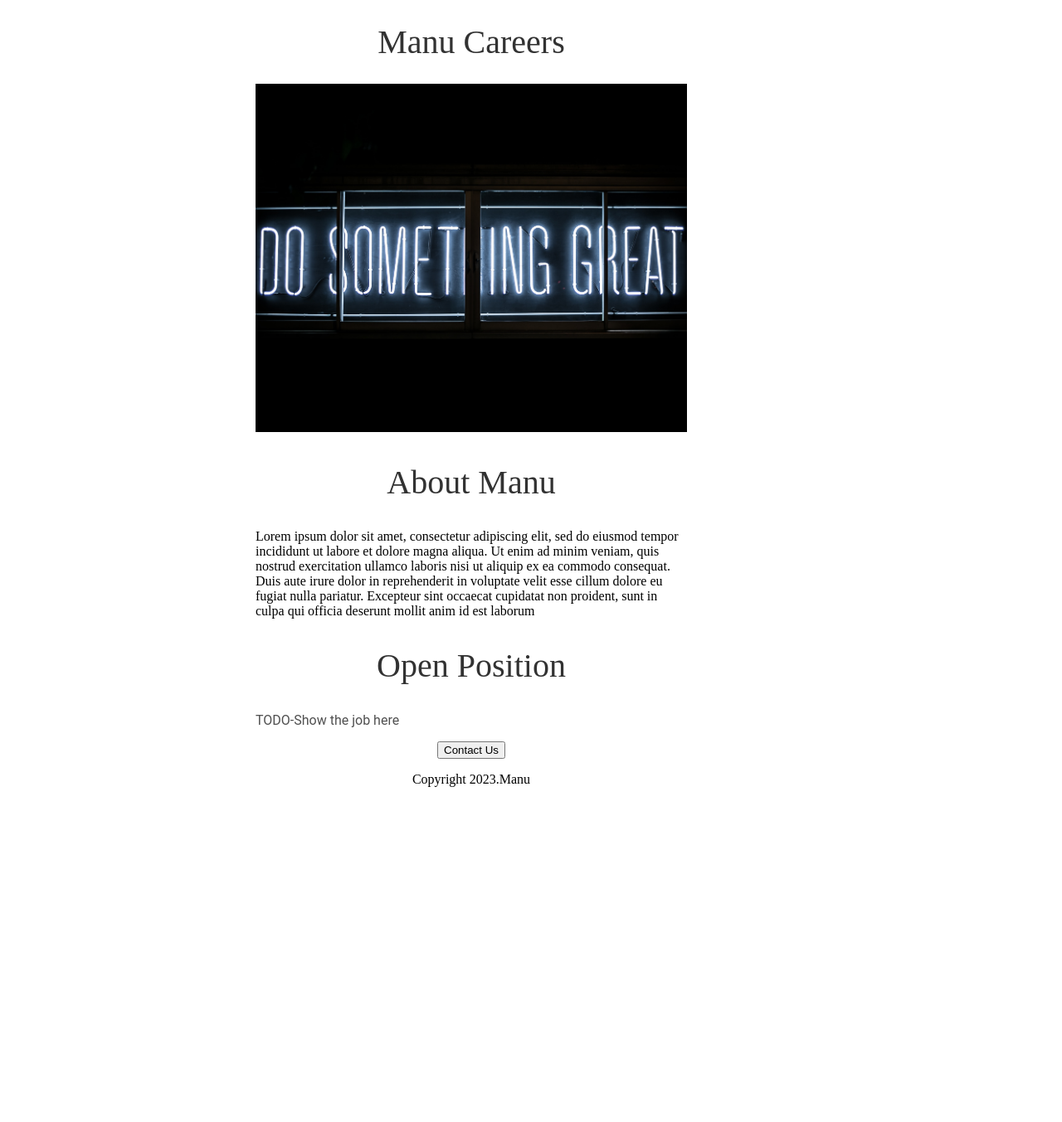
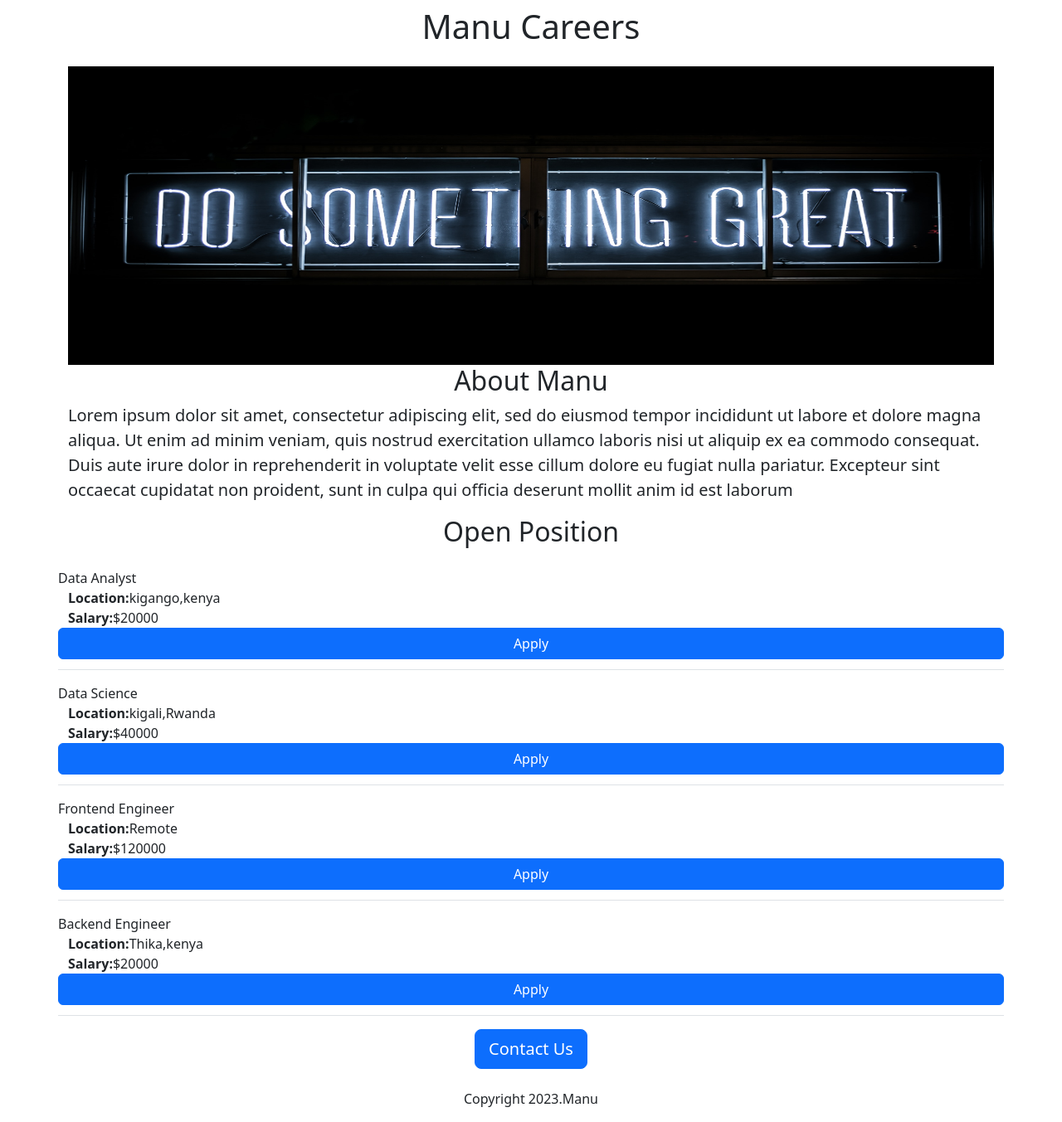
Before and after one commit to wilson-ty/manu---career--webite-v2, a Flask app: page / in a window 1280 px wide. Shown: the whole page at 83% size. Before the commit the page ends 949 px from the top, so only its background shows below. Run offline with Flask 2, Linux system fonts and the light colour scheme.

Commit message:
added dynamic data and API route
running

```diff
--- a/app.py
+++ b/app.py
@@ -1,10 +1,40 @@
-from flask import Flask, render_template
+from flask import Flask, render_template, jsonify
 
 app = Flask(__name__)
 
+JOBS = [
+  {
+   'id' : 1,
+   'title' : 'Data Analyst',
+   'location': 'kigango,kenya',
+   'salary': '$20000'
+  },
+  {
+  'id' : 2,
+   'title' : 'Data Science',
+   'location': 'kigali,Rwanda',
+   'salary': '$40000'
+  },
+  {'id' : 3,
+   'title' : 'Frontend Engineer',
+   'location': 'Remote',
+   'salary': '$120000'
+  },
+
+  {'id' : 4,
+   'title' : 'Backend Engineer',
+   'location': 'Thika,kenya',
+   'salary': '$20000'
+  },
+]
+
 @app.route("/")
-def hello_world():
-   return render_template('home.html')
+def hello_manu():
+   return render_template('home.html',jobs=JOBS)
+
+@app.route("/api/jobs")
+def list_jobs():
+   return jsonify(JOBS)
 
 if __name__=="__main__":
   app.run(host='0.0.0.0', debug=True )
--- a/templates/home.html
+++ b/templates/home.html
@@ -2,54 +2,36 @@
 <html>
   <head>
     <title>Manu Carreers</title>
-    <style>
-      h1,h2 {
-        font-size: 40px;
-        font: family Roboto;
-        font-weight:normal;
-        color: rgb(50,50,50);
-        text-align:center;
-      }
-      #banner{
-        width: 100%;
-        height: 420px;
-        object-fit:cover;
-      }
-      h2 {
-        font- family:Roboto;
-        font-size: 32px
-        color:rgb(100,100,100);
-        text-align:center
-        font-weight:normal
+     <meta charset="utf-8">
+    <meta http-equiv="X-UA-Compatible" content="IE=edge">
+    <meta name="viewport" content="width=device-width, initial-scale=1">
+    <link href="https://cdn.jsdelivr.net/npm/bootstrap@5.3.0-alpha3/dist/css/bootstrap.min.css" rel="stylesheet" integrity="sha384-KK94CHFLLe+nY2dmCWGMq91rCGa5gtU4mk92HdvYe+M/SXH301p5ILy+dN9+nJOZ" crossorigin="anonymous">
 
-      }
-      .bodytext {
-        font-family: Roboto;
-        color: rgb(80,80,80);
-      }
-      #container{
-        max-width: 520px;
-        margin-left: 300px;
-
-
-      }
-
-    </style>
   </head>
   <body>
 
-    <div id="container">
-    <h1>Manu Careers</h1>
+    <div class="container">
+    <h1 class="text-center mt-2 mb-4" >Manu Careers</h1>
 
-    <img id="banner" src="https://wilson-manu-career-4.emmanuelmwaura.repl.co/static/banner.jpg.jpg/" height="220">
-    <h2>About Manu</h2>
-      <p class="bodytext">
-    <p>Lorem ipsum dolor sit amet, consectetur adipiscing elit, sed do eiusmod tempor incididunt ut labore et dolore magna aliqua. Ut enim ad minim veniam, quis nostrud exercitation ullamco laboris nisi ut aliquip ex ea commodo consequat. Duis aute irure dolor in reprehenderit in voluptate velit esse cillum dolore eu fugiat nulla pariatur. Excepteur sint occaecat cupidatat non proident, sunt in culpa qui officia deserunt mollit anim id est laborum</p>
-    <h2>Open Position</h2>
-    <p class="bodytext">TODO-Show the job here</p>
-      <div style= "text-align:center;">
-    <button>Contact Us</button>
-        <p>Copyright 2023.Manu</p>
+    <img class="img-fluid" id="banner" src="https://wilson-manu-career-4.emmanuelmwaura.repl.co/static/banner.jpg.jpg/" height="220">
+    <h2 class="text-center">About Manu</h2>
+     <style>
+       #banner{
+         height: 360px;
+         width: 100%;
+
+       }
+     </style>
+    <p class="lead">Lorem ipsum dolor sit amet, consectetur adipiscing elit, sed do eiusmod tempor incididunt ut labore et dolore magna aliqua. Ut enim ad minim veniam, quis nostrud exercitation ullamco laboris nisi ut aliquip ex ea commodo consequat. Duis aute irure dolor in reprehenderit in voluptate velit esse cillum dolore eu fugiat nulla pariatur. Excepteur sint occaecat cupidatat non proident, sunt in culpa qui officia deserunt mollit anim id est laborum</p>
+    <h2 class="text-center mt-2 mb-4">Open Position</h2>
+    <div>
+      {% for job in jobs %}
+     {% include 'jobitem.html' %}
+      {% endfor %}
+    </div>
+   <div class= "text-center">
+    <button class="btn btn-primary btn-lg">Contact Us</button>
+        <p class= "mt-4">Copyright 2023.Manu</p>
       </div>
     </div>
   </body>
--- /dev/null
+++ b/templates/jobitem.html
@@ -0,0 +1,20 @@
+<div class="border-bottom row" style ="margin-bottom:16px;padding-bottom:12px;>
+
+  <h4
+    style="color:rgb(120,120,120); margin-bottom:4px;">
+    {{job['title']}}
+  </h4>
+  <div>
+    <b>Location:</b>{{job['location']}}
+  </div>
+  {%if 'salary' in job %}
+  <div>
+    <b>Salary:</b>{{job['salary']}}
+  </div>
+  {% endif %}
+
+
+  <button type="button" class="btn btn-primary">Apply</button>
+
+
+</div>
```
Also changed, not shown: 1 other file.
